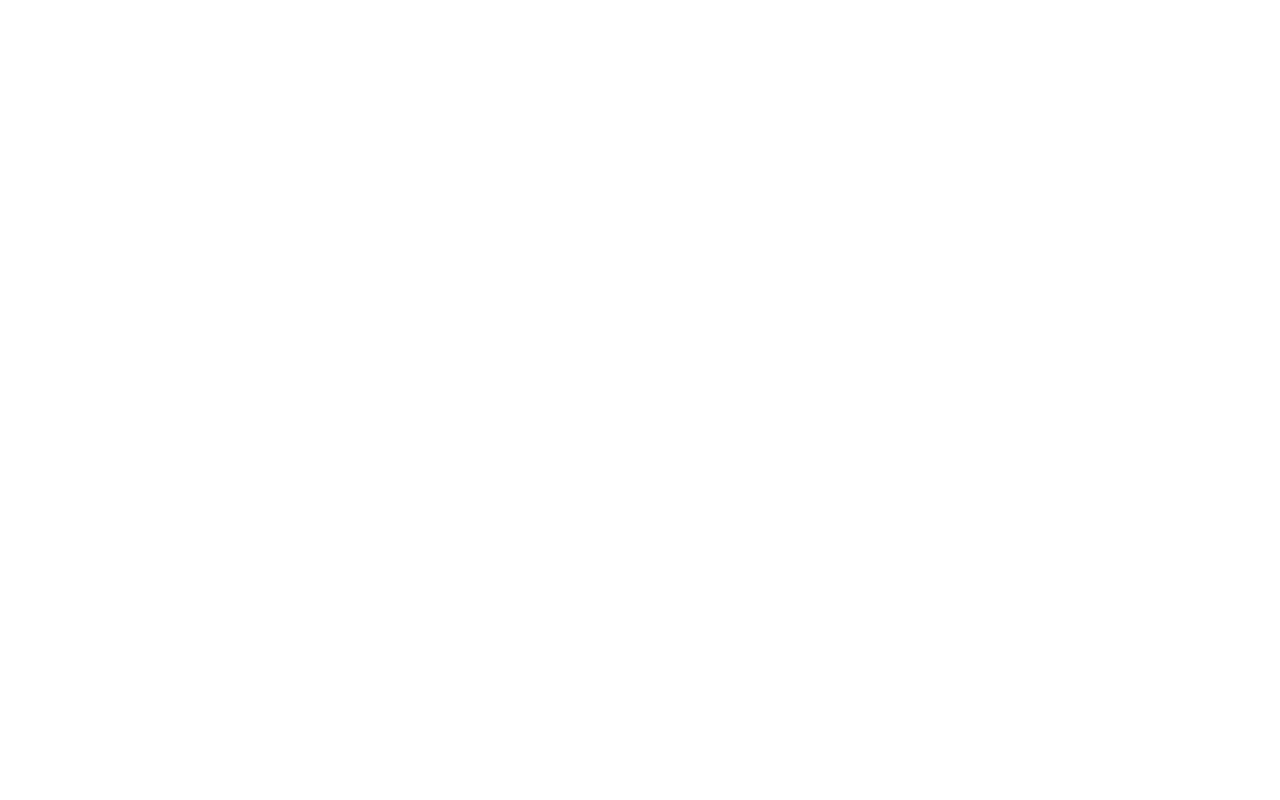
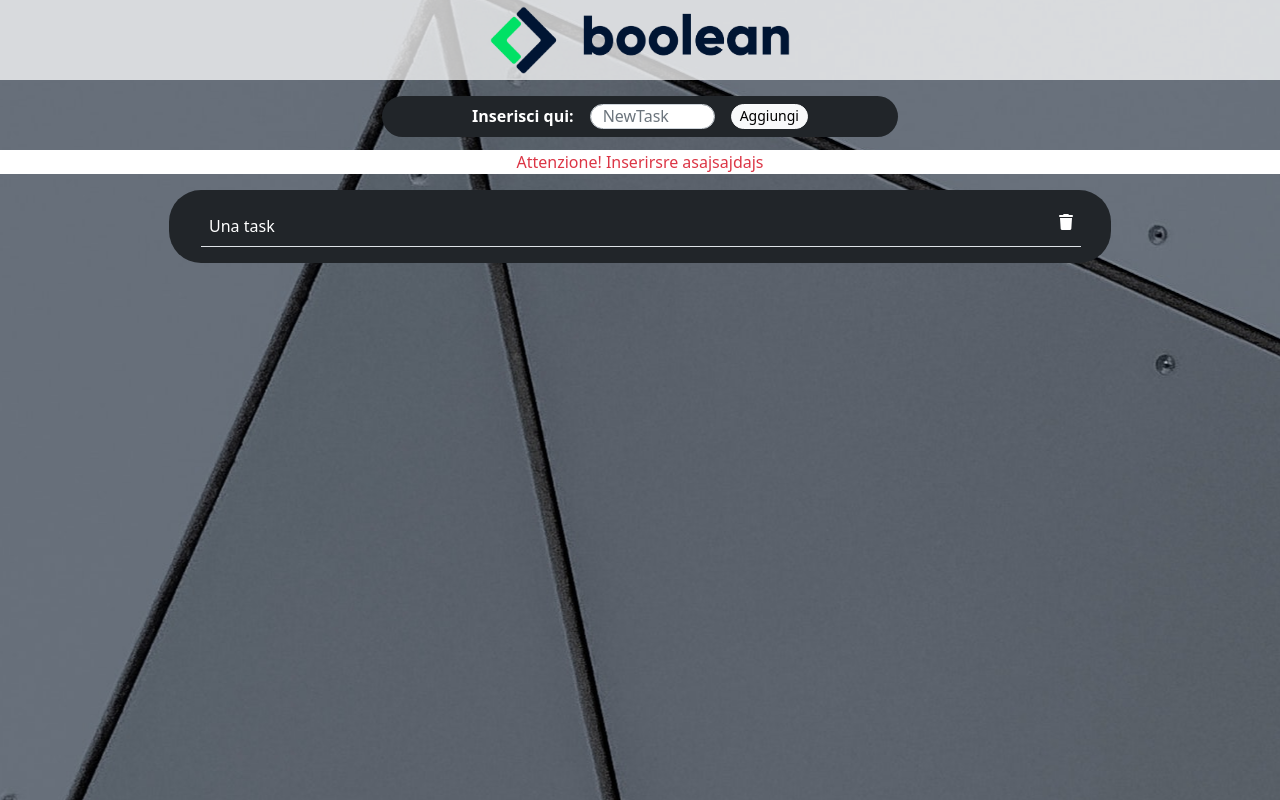
Before and after one commit to RiccardoLoPresti/vue-todolist, a plain HTML site: page index.html in a window 1280 px wide. Drawn offline with nearby package versions, Linux system fonts and the light colour scheme.

Commit message:
[add] markup html css

```diff
--- a/css/style.css
+++ b/css/style.css
@@ -0,0 +1,25 @@
+body{
+  background-image: url('../img/bg.jpg');
+  background-position: center;
+  color: white;
+}
+img{
+  max-width: 100%;
+}
+.col-cx{
+  padding: 0;
+  height: 80px;
+}
+.logo{
+  background-color: rgba(255, 255, 255, 0.747);
+}
+.logo img{
+  width: 300px;
+}
+.btn-cx{
+  line-height: 10px;
+}
+
+.task{
+  margin-right: 30px;
+}
--- a/index.html
+++ b/index.html
@@ -21,9 +21,53 @@
 </head>
 <body>
 
+  <div id="app" class="container-fluid text-center">
 
+    <!-- LOGO -->
+    <div class="row">
+      <div class="col col-cx">
 
+        <div class="logo d-flex justify-content-center align-items-center h-100">
+          <img src="/img/logo.png" alt="logo.png">
+        </div>
 
+      </div>
+    </div>
+
+    <!-- INPUT AREA -->
+    <div class="row">
+      <div class="col d-flex justify-content-center pt-3">
+
+        <div class="task-input d-flex justify-content-center h-75 bg-dark rounded-5 p-2">
+          <label for="input" class="text-white fw-bold mx-3">Inserisci qui:</label>
+          <input type="text" class="form-control w-25 rounded-pill" placeholder="NewTask">
+          <button type="button" class="btn btn-light btn-sm mx-3 rounded-pill btn-cx">Aggiungi</button>
+        </div>
+
+      </div>
+
+      <p class="text-danger bg-white">Attenzione! Inserirsre asajsajdajs</p>
+
+    </div>
+
+    <div class="row">
+      <div class="col d-flex justify-content-center">
+
+        <div class="task-area bg-dark rounded-5 w-75">
+          <ul class="">
+            <li class="task text-white list-unstyled d-flex justify-content-between border-bottom p-2 my-3">
+              <span class="">Una task</span>
+              <i class="fa-solid fa-trash text-white"></i>
+            </li>
+          </ul>
+
+          <!-- <h3 class="p-2">Hai completato tutte le Task!</h3> -->
+        </div>
+
+      </div>
+    </div>
+
+  </div>
 
 </body>
 </html>
```
Also changed, not shown: img/bg.jpg (added).
